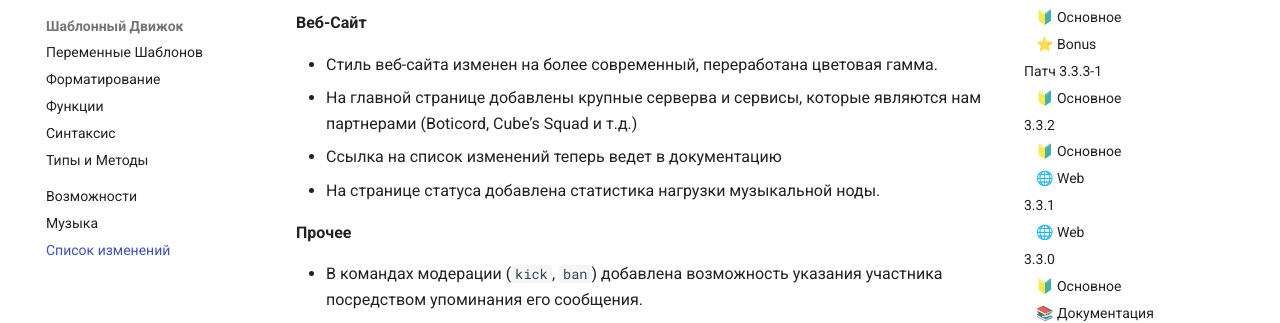
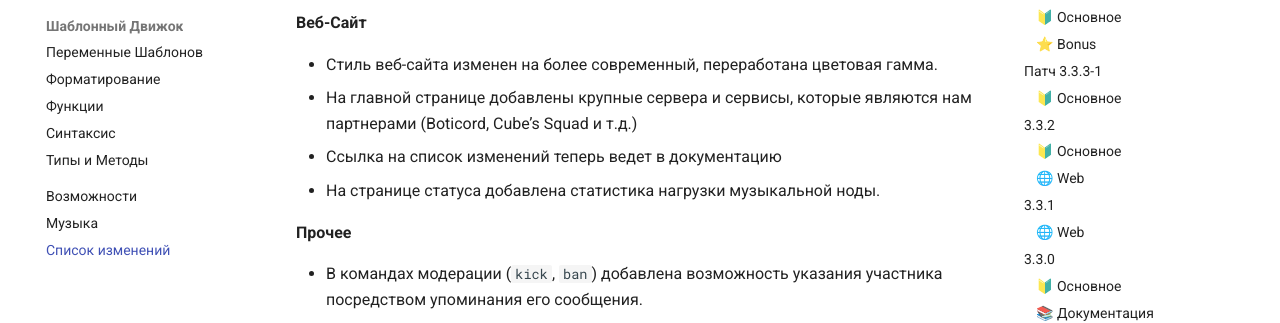
Before and after one commit to grey-cat-1908/kerdoku-docs, an MkDocs documentation site: the page built from docs/changelog.md, in a window 1280 px wide and 900 px high, scrolled down 1421 px. Shown: the part 172-495 px from the top of the window. Built offline with MkDocs 1.6.1 and Material for MkDocs 9.7.7, drawn with Linux system fonts in a browser that asks for light colours.

Commit message:
Update changelog.md

```diff
--- a/docs/changelog.md
+++ b/docs/changelog.md
@@ -44,7 +44,7 @@
 **__Веб-Сайт__**
 
 - Стиль веб-сайта изменен на более современный, переработана цветовая гамма.
-- На главной странице добавлены крупные серверва и сервисы, которые являются нам партнерами (Boticord, Cube’s Squad и т.д.)
+- На главной странице добавлены крупные сервера и сервисы, которые являются нам партнерами (Boticord, Cube’s Squad и т.д.)
 - Ссылка на список изменений теперь ведет в документацию
 - На странице статуса добавлена статистика нагрузки музыкальной ноды.
 
```
